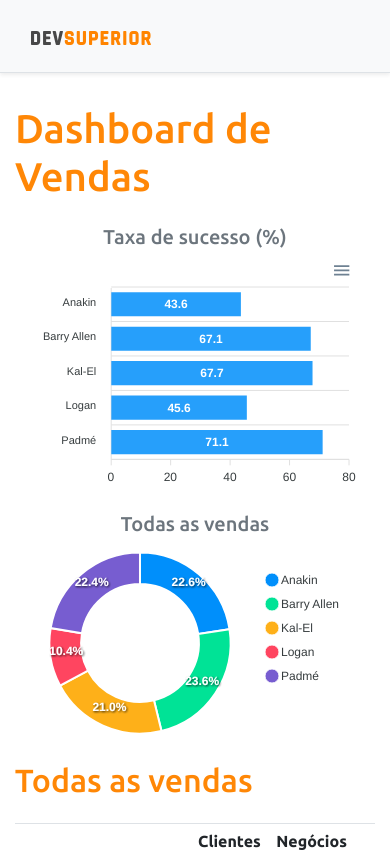
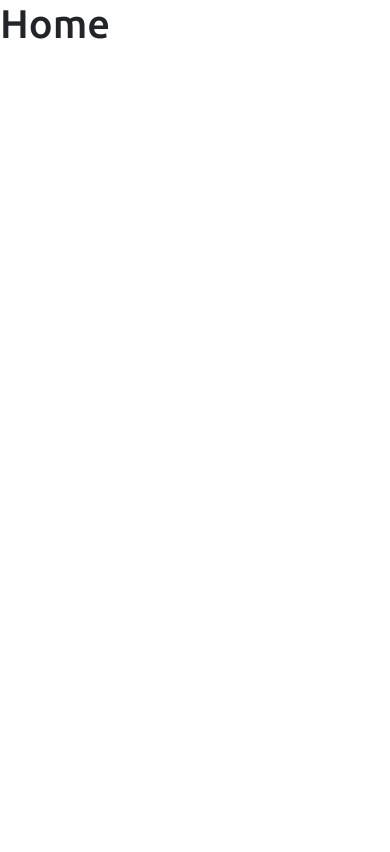
Before and after one commit to m7bellei/projeto-sds3, a React (Create React App) app in the folder frontend/: page / in a window 390 px wide. Shown: the top 852 px of the page. Built offline with nearby package versions, Linux system fonts and the light colour scheme.

Commit message:
React DOM Routes

```diff
--- a/frontend/package.json
+++ b/frontend/package.json
@@ -19,6 +19,7 @@
     "react": "^17.0.2",
     "react-apexcharts": "^1.3.9",
     "react-dom": "^17.0.2",
+    "react-router-dom": "^5.2.0",
     "react-scripts": "4.0.3",
     "typescript": "^4.1.2",
     "web-vitals": "^1.0.1"
@@ -46,5 +47,8 @@
       "last 1 firefox version",
       "last 1 safari version"
     ]
+  },
+  "devDependencies": {
+    "@types/react-router-dom": "^5.1.7"
   }
 }
--- a/frontend/src/App.tsx
+++ b/frontend/src/App.tsx
@@ -1,36 +1,8 @@
-import NavBar from 'components/NavBar/NavBar';
-import Footer from 'components/Footer/Footer';
-import React from 'react';
-import DataTable from 'components/DataTable/DataTable';
-import BarChart from 'components/BarChart/BarChart';
-import DonutChart from 'components/DonutChart/DonutChart';
+import Routes from "Routes";
 
 function App() {
   return (
-    <>
-      <NavBar></NavBar>
-    <div className="container">
-      <h1 className="text-primary py-3">Dashboard de Vendas</h1>
-
-      <div className="row px-3">
-        <div className="col-sm-6">
-          <h5 className="text-center text-secondary">Taxa de sucesso (%)</h5>
-            <BarChart></BarChart>
-        </div>
-          <div className="col-sm-6">
-            <h5 className="text-center text-secondary">Todas as vendas</h5>
-            <DonutChart></DonutChart>
-          </div>
-      </div>
-
-      <div className="py-3">
-        <h2 className="text-primary">Todas as vendas</h2>
-      </div>
-
-      <DataTable></DataTable>
-    </div>
-    <Footer></Footer>
-    </>
+    <Routes></Routes>
   );
 }
 
--- /dev/null
+++ b/frontend/src/Routes.tsx
@@ -0,0 +1,25 @@
+import Dashboard from 'pages/Dashboard/Dashboard';
+import Home from 'pages/Home/Home';
+import {BrowserRouter, Route, Switch} from 'react-router-dom';
+
+const Routes = () => {
+    return (
+        <BrowserRouter>
+            <Switch>
+
+                <Route path="/" exact>
+                    <Home></Home>
+                </Route>
+
+                <Route path="/dashboard">
+                    <Dashboard></Dashboard>
+                </Route>
+
+
+
+            </Switch>
+        </BrowserRouter>
+    );
+}
+
+export default Routes;
--- /dev/null
+++ b/frontend/src/pages/Dashboard/Dashboard.tsx
@@ -0,0 +1,36 @@
+import BarChart from "components/BarChart/BarChart";
+import DataTable from "components/DataTable/DataTable";
+import DonutChart from "components/DonutChart/DonutChart";
+import Footer from "components/Footer/Footer";
+import NavBar from "components/NavBar/NavBar";
+
+const Dashboard = () => {
+    return (
+        <>
+            <NavBar></NavBar>
+            <div className="container">
+                <h1 className="text-primary py-3">Dashboard de Vendas</h1>
+
+                <div className="row px-3">
+                    <div className="col-sm-6">
+                        <h5 className="text-center text-secondary">Taxa de sucesso (%)</h5>
+                        <BarChart></BarChart>
+                    </div>
+                    <div className="col-sm-6">
+                        <h5 className="text-center text-secondary">Todas as vendas</h5>
+                        <DonutChart></DonutChart>
+                    </div>
+                </div>
+
+                <div className="py-3">
+                    <h2 className="text-primary">Todas as vendas</h2>
+                </div>
+
+                <DataTable></DataTable>
+            </div>
+            <Footer></Footer>
+        </>
+    );
+}
+
+export default Dashboard;
--- /dev/null
+++ b/frontend/src/pages/Home/Home.tsx
@@ -0,0 +1,9 @@
+const Home = () => {
+    return (
+        <div>
+            <h1>Home</h1>
+        </div>
+    );
+}
+
+export default Home;
```
Also changed, not shown: 1 other file (tests, documents, lock files or other folders).
